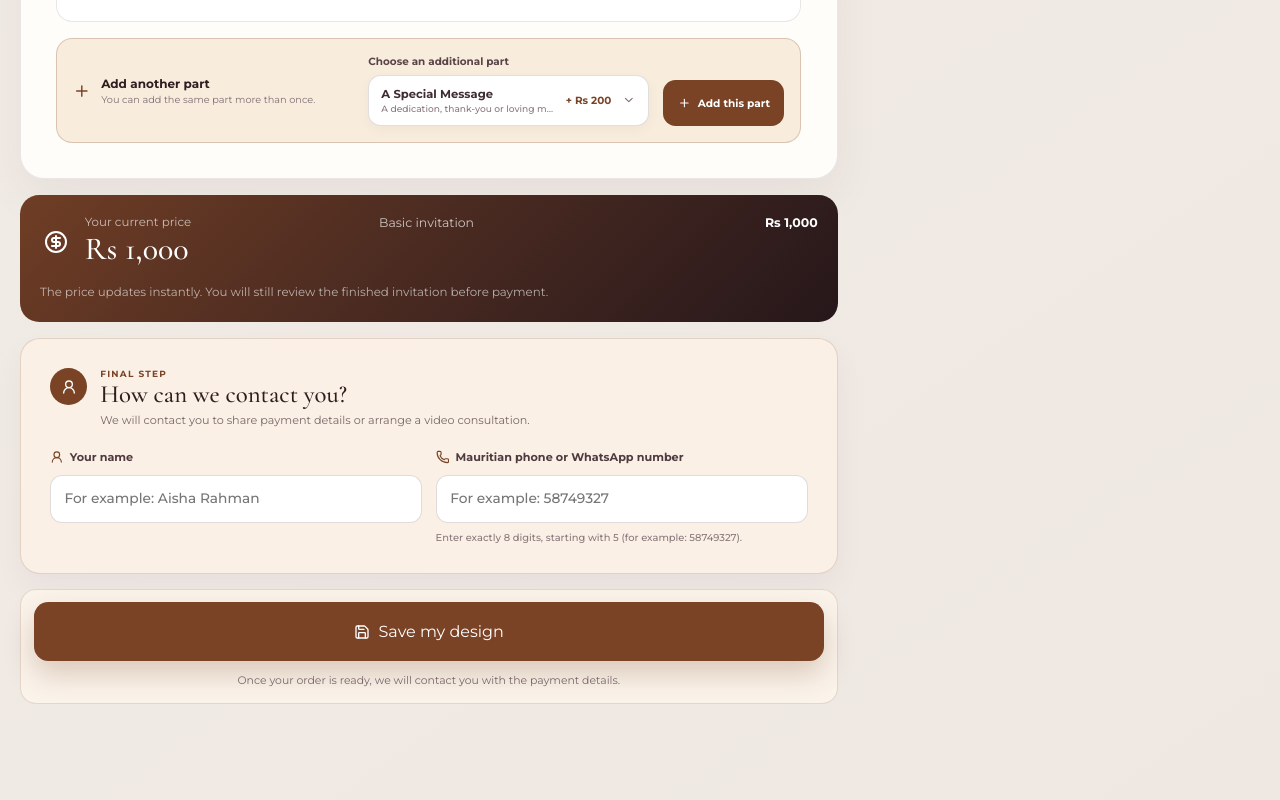
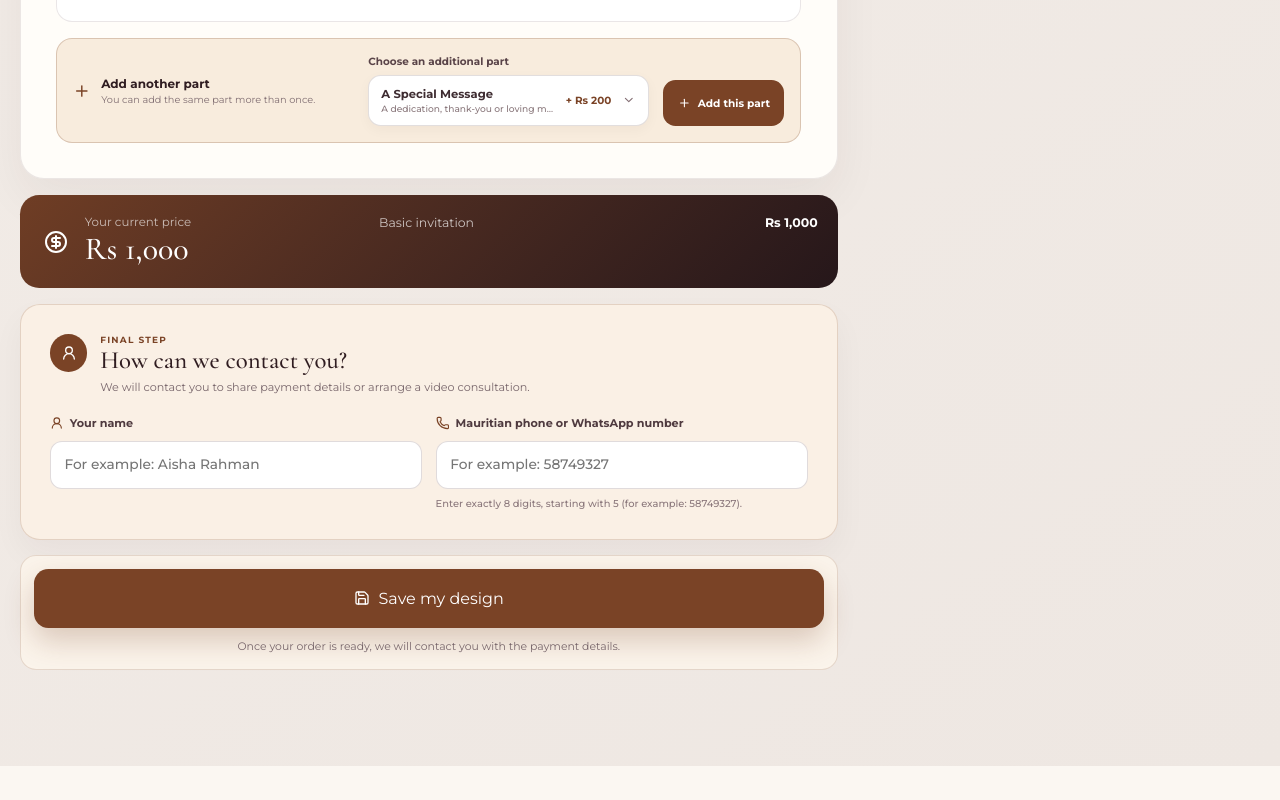
Before and after one commit to Ir-faan/Event-Invitation, a Next.js app: page /design-invitation in a window 1280 px wide. Shown: the part 3372-4172 px from the top of the page. After the commit the page ends 4138 px from the top, so only its background shows below. Built offline with nearby package versions, Linux system fonts and the light colour scheme; a web font is replaced by a local one.

Commit message:
FInal wordings change.

```diff
--- a/components/invitation-designer.tsx
+++ b/components/invitation-designer.tsx
@@ -579,7 +579,6 @@ export function InvitationDesigner() {
               {price.hero > 0 && <div><dt>Interactive hero</dt><dd>+ Rs {price.hero}</dd></div>}
               {price.sections > 0 && <div><dt>Extra invitation parts</dt><dd>+ Rs {price.sections.toLocaleString("en-US")}</dd></div>}
             </dl>
-            <p>The price updates instantly. You will still review the finished invitation before payment.</p>
           </section>
 
           <section className="designer-contact-card" aria-labelledby="designer-contact-title">
@@ -869,7 +868,7 @@ function SectionFields({ section, onTitle, onField, onItem, onAddItem, onRemoveI
         </div>
       );
     case "custom":
-      return <div className="designer-custom-consultation"><Video aria-hidden="true" /><div><strong>Your custom part will be designed with you.</strong><p>We will discuss the idea, wording, visuals and interaction during a video consultation or by message. There is nothing to edit here yet.</p><span>Video consultation or message</span></div></div>;
+      return <div className="designer-custom-consultation"><Video aria-hidden="true" /><div><strong>Your custom part will be designed with you.</strong><p>We will discuss the custom part during a video consultation or by message. You do not have to edit anything here.</p></div></div>;
   }
 }
 
```
